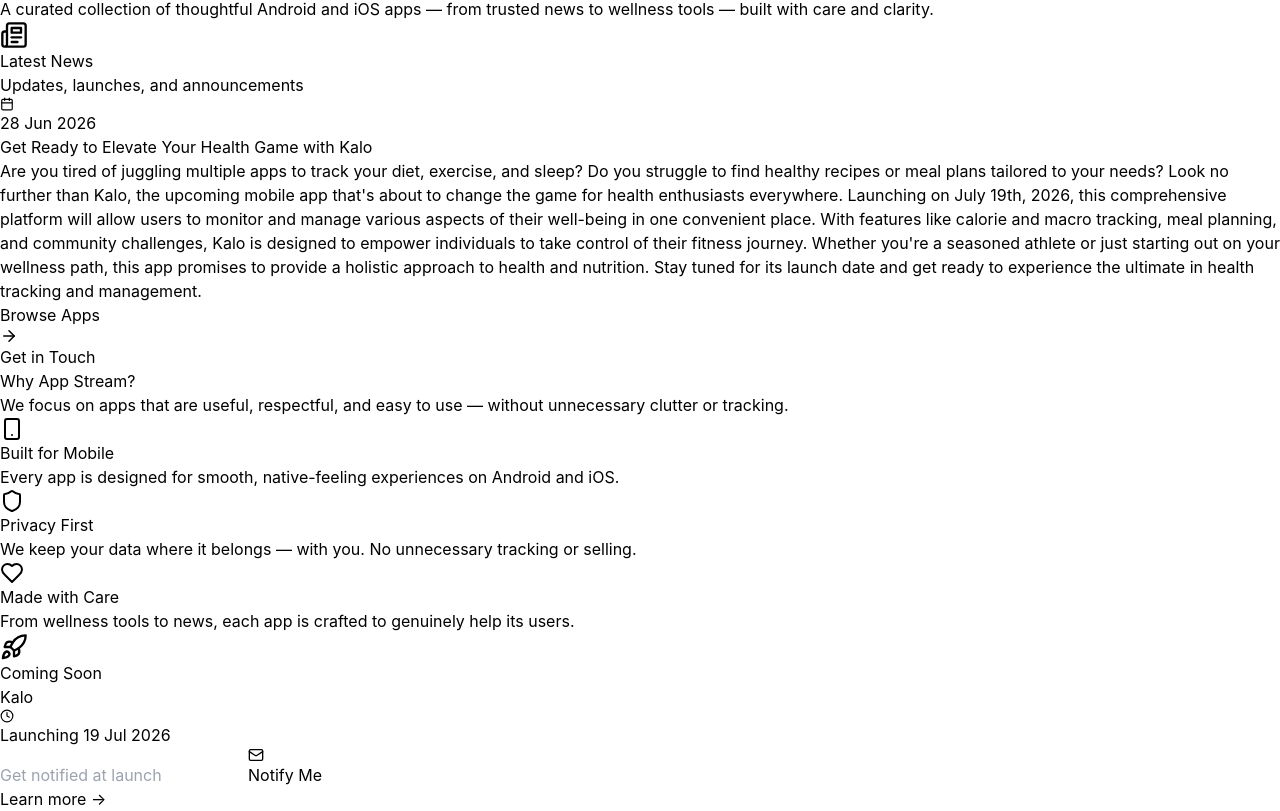
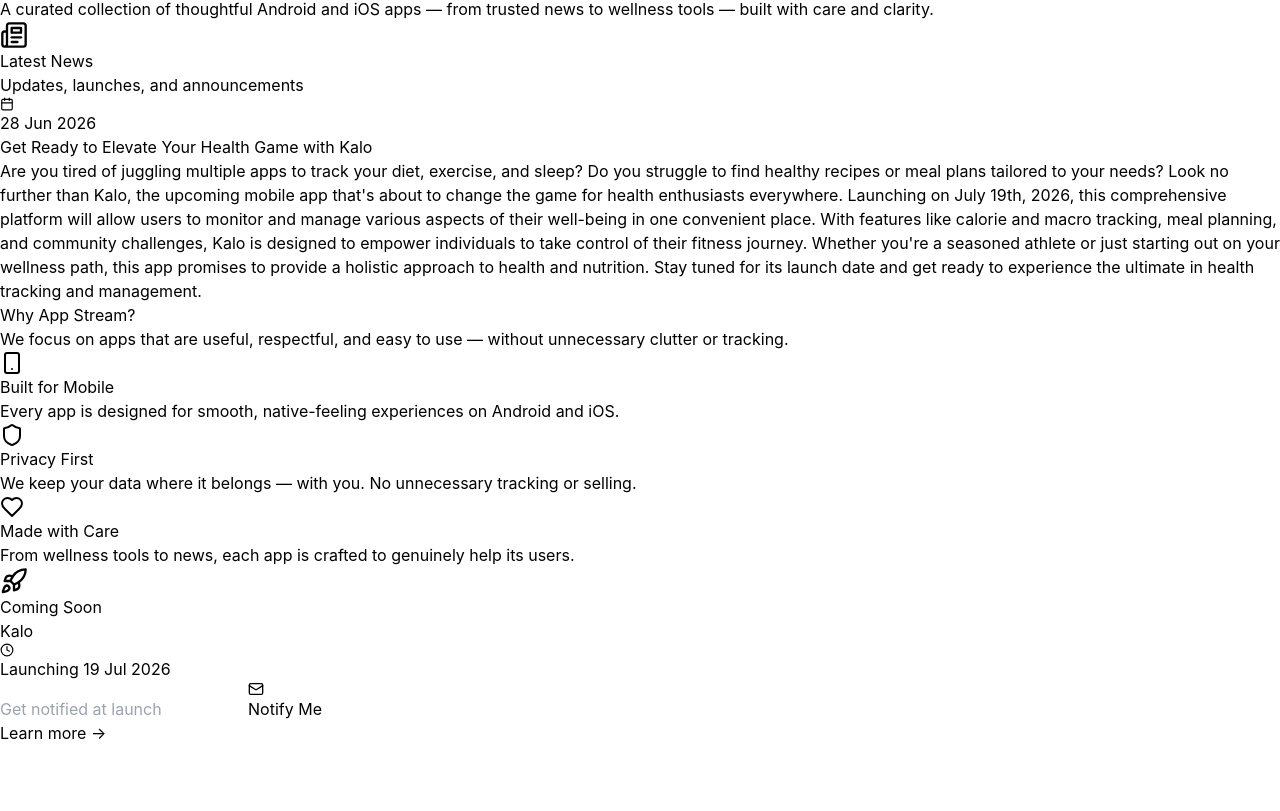
Before and after one commit to billywhizz17a/app-stream, a React (Vite) app: page / in a window 1280 px wide. Shown: the part 935-1746 px from the top of the page. After the commit the page ends 1680 px from the top, so only its background shows below. Built offline with nearby package versions, Linux system fonts and the light colour scheme.

Commit message:
Update Home page with news section

```diff
--- a/src/pages/Home.jsx
+++ b/src/pages/Home.jsx
@@ -87,20 +87,6 @@ function Home() {
         </section>
       )}
 
-      {/* CTA Buttons */}
-      <section className="max-w-7xl mx-auto px-4 sm:px-6 lg:px-8 pb-12">
-        <div className="text-center">
-          <div className="flex justify-center gap-3 flex-wrap">
-            <Link to="/apps" className="inline-flex items-center gap-2 bg-blue-600 hover:bg-blue-500 text-white px-5 py-2.5 rounded-xl font-medium transition-all shadow-lg shadow-blue-600/20">
-              Browse Apps <ArrowRight size={18} />
-            </Link>
-            <Link to="/contact" className="inline-flex items-center gap-2 bg-slate-800 hover:bg-slate-700 text-white border border-slate-700 px-5 py-2.5 rounded-xl font-medium transition-all">
-              Get in Touch
-            </Link>
-          </div>
-        </div>
-      </section>
-
       {/* Why App Stream */}
       <section className="max-w-7xl mx-auto px-4 sm:px-6 lg:px-8 pt-4 pb-12">
         <div className="text-center mb-8">
```
